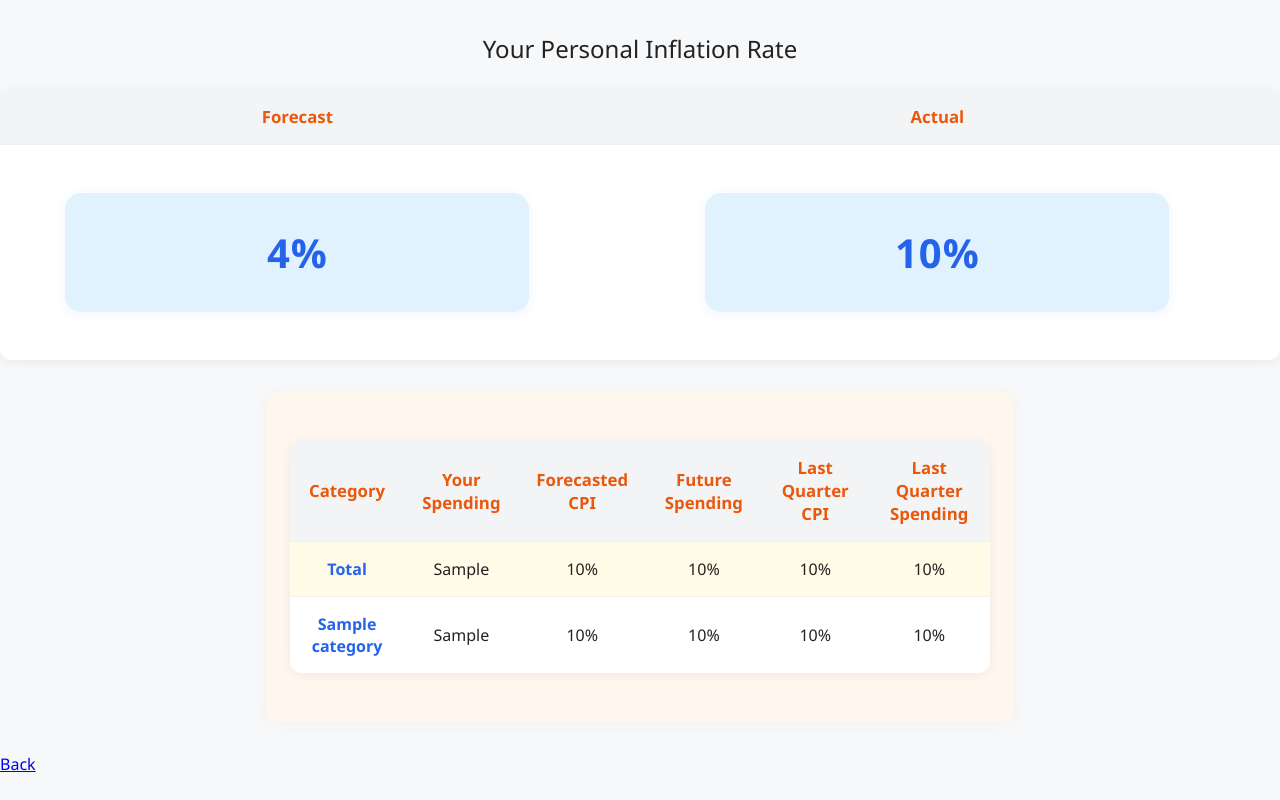
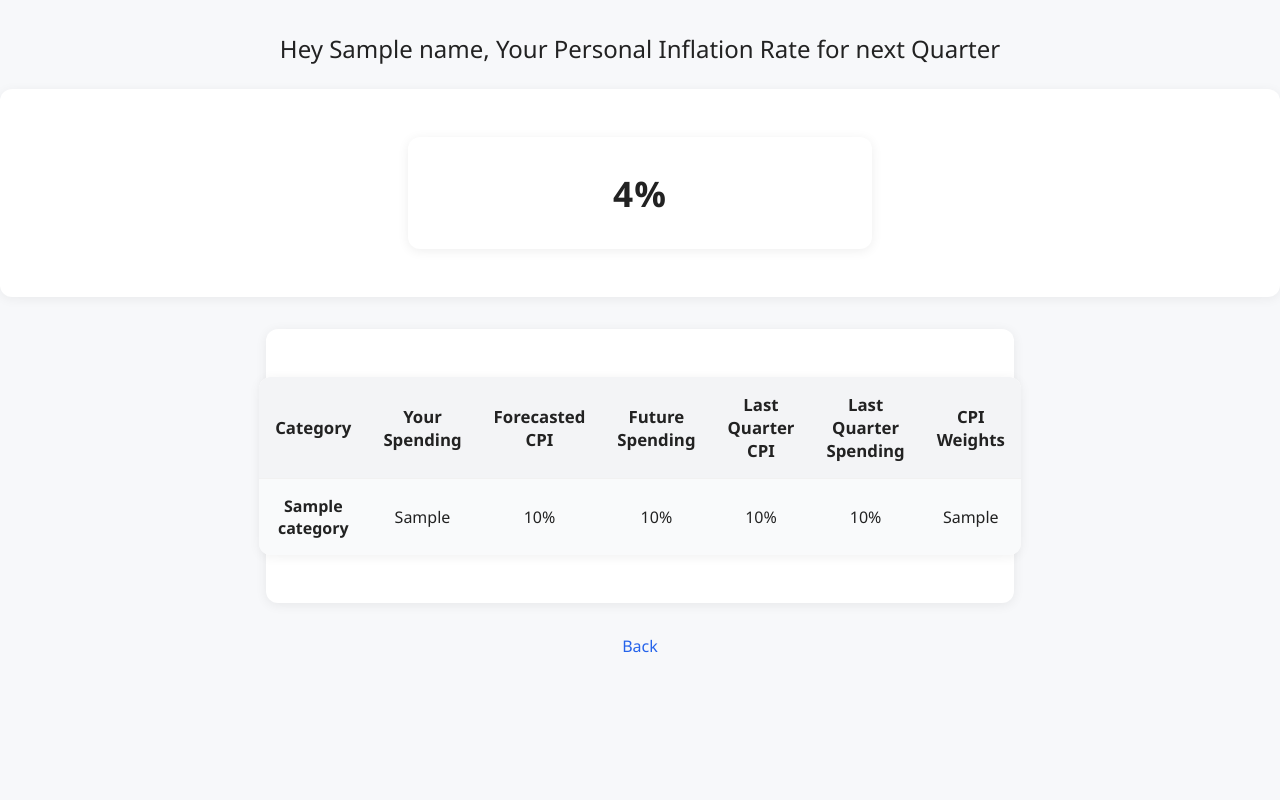
Before and after one commit to KirillTsyganov/custom_cpi_household_basket, a Flask app: template app/templates/forecast.html in a window 1280 px wide. Run offline with Flask 3, Linux system fonts and the light colour scheme; the template is opened without the code that fills it: most values are stand-ins (such as "Sample title", 1, 10 or a date in 2020).

Commit message:
worked on frontend

```diff
--- a/app/app.py
+++ b/app/app.py
@@ -1,8 +1,9 @@
-from flask import Flask, render_template, request #, redirect, url_for
+from flask import Flask, render_template, request, session, redirect, url_for
 import requests
 import pandas as pd
 
 app = Flask(__name__)
+app.secret_key = "your_super_secret_key"  # Add this line
 
 categories = [
     "Housing",
@@ -19,9 +20,28 @@ categories = [
 ]
 
 
-@app.route("/", methods=["GET"])
+@app.route("/", methods=["GET", "POST"])
 def index():
-    return render_template("index.html", categories=categories)
+    if request.method == "POST":
+        name = request.form.get("name", "")
+        session["name"] = name
+        return redirect(url_for("form"))
+
+    return render_template("index.html")
+
+
+@app.route("/form", methods=["GET"])
+def form():
+    name = session.get("name", "")
+    average_spend = (
+        pd.read_csv("average_spend.csv")
+        .set_index("categories")["weekly_spend"]
+        .to_dict()
+    )
+    average_spend = {k: v * 13 for k, v in average_spend.items()}
+    return render_template(
+        "form.html", categories=categories, name=name, average_spend=average_spend
+    )
 
 
 @app.route("/forecast", methods=["POST"])
@@ -52,6 +72,12 @@ def forecast():
         }
         print(f"DEBUG: Forecast map: {forecast_map}")
 
+        endpoint_weights = "http://localhost:7071/api/cpi_weights"
+        resp2 = requests.get(endpoint_weights)
+        resp2.raise_for_status()
+        cpi_weights = resp2.json()
+        print(f"DEBUG: CPI weights: {cpi_weights}")
+
         # Calculate personal inflation rate
         if total_spending > 0:
             for name in categories:
@@ -70,6 +96,7 @@ def forecast():
                     "quarterly_spend": form_results[name],
                     "personal_inflation_forecast": personal_inflation_forecast,
                     "personal_inflation_actual": personal_inflation_actual,
+                    "cpi_weights": float(cpi_weights.get(name, 0)),
                 }
         else:
             raise ValueError("Total spending must be greater than zero.")
@@ -85,25 +112,27 @@ def forecast():
         item["personal_inflation_actual"] for item in filled_categories.values()
     )
 
-    total_values = {
-        "forecast_cpi": sum(item["forecast_cpi"] for item in filled_categories.values()),
-        "last_quarter_cpi": sum(
-            item["last_quarter_cpi"] for item in filled_categories.values()
-        ),
-        "quarterly_spend": sum(
-            item["quarterly_spend"] for item in filled_categories.values()
-        ),
-        "personal_inflation_forecast": personal_inflation_rate,
-        "personal_inflation_actual": personal_inflation_actual,
-    }
-
+    # NOTE I think these aren't particularly correct calculations
+    # total_values = {
+    #     "forecast_cpi": sum(item["forecast_cpi"] for item in filled_categories.values()),
+    #     "last_quarter_cpi": sum(
+    #         item["last_quarter_cpi"] for item in filled_categories.values()
+    #     ),
+    #     "quarterly_spend": sum(
+    #         item["quarterly_spend"] for item in filled_categories.values()
+    #     ),
+    #     "personal_inflation_forecast": personal_inflation_rate,
+    #     "personal_inflation_actual": personal_inflation_actual,
+    # }
+    user_name = session.get("name", "")  # Get user name from session
     return render_template(
         "forecast.html",
         personal_inflation_rate=personal_inflation_rate,
         personal_inflation_actual=personal_inflation_actual,
         filled_categories=filled_categories,
-        total_values=total_values,
+        # total_values=total_values,
         error_message=error_message,
+        name=user_name,
     )
 
 
--- a/app/static/styles.css
+++ b/app/static/styles.css
@@ -74,30 +74,32 @@ li:last-child {
     border-bottom: none;
 }
 
+/* Subtle inflation result box */
 .inflation-result {
     max-width: 400px;
     margin: 2rem auto;
     padding: 2rem;
-    background: #e0f2fe;
-    border-radius: 16px;
-    box-shadow: 0 2px 12px rgba(37,99,235,0.07);
+    background: #fff;
+    border-radius: 12px;
+    box-shadow: 0 2px 12px rgba(0,0,0,0.07);
     text-align: center;
 }
 
 .inflation-result .rate {
-    font-size: 2.5rem;
-    font-weight: 700;
-    color: #2563eb;
+    font-size: 2.2rem;
+    font-weight: 600;
+    color: #222;
     letter-spacing: 1px;
 }
 
+/* Subtle filled categories box */
 .filled-categories {
     max-width: 700px;
     margin: 2rem auto;
     padding: 1.5rem;
-    background: #fff7ed;
+    background: #fff;
     border-radius: 12px;
-    box-shadow: 0 2px 12px rgba(251,146,60,0.07);
+    box-shadow: 0 2px 12px rgba(0,0,0,0.07);
     text-align: left;
     display: flex;
     flex-direction: column;
@@ -106,7 +108,7 @@ li:last-child {
 
 .filled-categories h3 {
     margin-top: 0;
-    color: #ea580c;
+    color: #222;
     text-align: center;
 }
 
@@ -147,7 +149,7 @@ filled-categories li:last-child {
     font-size: 0.98rem;
 }
 
-/* Modern Table Styles */
+/* Modern Table Styles - now more neutral */
 .categories-table, .inflation-table {
     width: 100%;
     border-collapse: collapse;
@@ -168,7 +170,7 @@ filled-categories li:last-child {
 .categories-table th, .inflation-table th {
     background: #f3f4f6;
     font-weight: 600;
-    color: #ea580c;
+    color: #222;
     font-size: 1.05rem;
 }
 
@@ -178,11 +180,39 @@ filled-categories li:last-child {
 }
 
 .categories-table tr:nth-child(even) td {
-    background: #fffbe6;
+    background: #f9fafb;
 }
 
 .categories-table td strong {
+    color: #222;
+}
+
+a {
+    display: block;
+    text-align: center;
+    margin: 2rem auto 0 auto;
     color: #2563eb;
+    text-decoration: none;
+    font-weight: 500;
+}
+
+a:hover {
+    text-decoration: underline;
+}
+
+.example-btn {
+    padding: 0.7rem;
+    background: #CEEEE4;
+    color: #222;
+    border: none;
+    border-radius: 6px;
+    font-size: 1rem;
+    cursor: pointer;
+    margin-bottom: 1rem;
+    transition: background 0.2s;
+}
+.example-btn:hover {
+    background: #d1d5db;
 }
 
 @media (max-width: 800px) {
--- a/app/templates/forecast.html
+++ b/app/templates/forecast.html
@@ -5,22 +5,22 @@
     <link rel="stylesheet" href="{{ url_for('static', filename='styles.css') }}">
 </head>
 <body>
-    <h2>Your Personal Inflation Rate</h2>
+    <h2>Hey {{ name }}, Your Personal Inflation Rate for next Quarter</h2>
     {% if error_message %}
         <p style="color: red;">Error: {{ error_message }}</p>
     {% elif personal_inflation_rate is not none %}
         <table class="inflation-table">
-            <tr>
+            <!-- <tr>
                 <th>Forecast</th>
                 <th>Actual</th>
-            </tr>
+            </tr> -->
             <tr>
                 <td>
                     <div class="inflation-result">
                         <span class="rate">{{ personal_inflation_rate | round(2) }}%</span>
                     </div>
                 </td>
-                <td>
+                <!-- <td>
                     {% if personal_inflation_actual is not none %}
                         <div class="inflation-result">
                             <span class="rate">{{ personal_inflation_actual | round(2) }}%</span>
@@ -28,7 +28,7 @@
                     {% else %}
                         <span class="rate">N/A</span>
                     {% endif %}
-                </td>
+                </td> -->
             </tr>
         </table>
         {% if filled_categories %}
@@ -41,14 +41,7 @@
                     <th>Future Spending</th>
                     <th>Last Quarter CPI</th>
                     <th>Last Quarter Spending</th>
-                </tr>
-                <tr>
-                    <td><strong>Total</strong></td>
-                    <td>{{ total_values.quarterly_spend }}</td>
-                    <td>{{ total_values.forecast_cpi | round(2) }}%</td>
-                    <td>{{ total_values.personal_inflation_forecast | round(2) }}%</td>
-                    <td>{{ total_values.last_quarter_cpi | round(2) }}%</td>
-                    <td>{{ total_values.personal_inflation_actual | round(2) }}%</td>
+                    <th>CPI Weights</th>
                 </tr>
                 {% for category, values in filled_categories.items() %}
                 <tr>
@@ -58,6 +51,7 @@
                     <td>{{ values.personal_inflation_forecast | round(2) }}%</td>
                     <td>{{ values.last_quarter_cpi | round(2) }}%</td>
                     <td>{{ values.personal_inflation_actual | round(2) }}%</td>
+                    <td>{{ values.cpi_weights }}</td>
                 </tr>
                 {% endfor %}
             </table>
```
Also changed, not shown: app/templates/form.html (added, +35 -0 lines), app/templates/index.html (+9 -18 lines).
